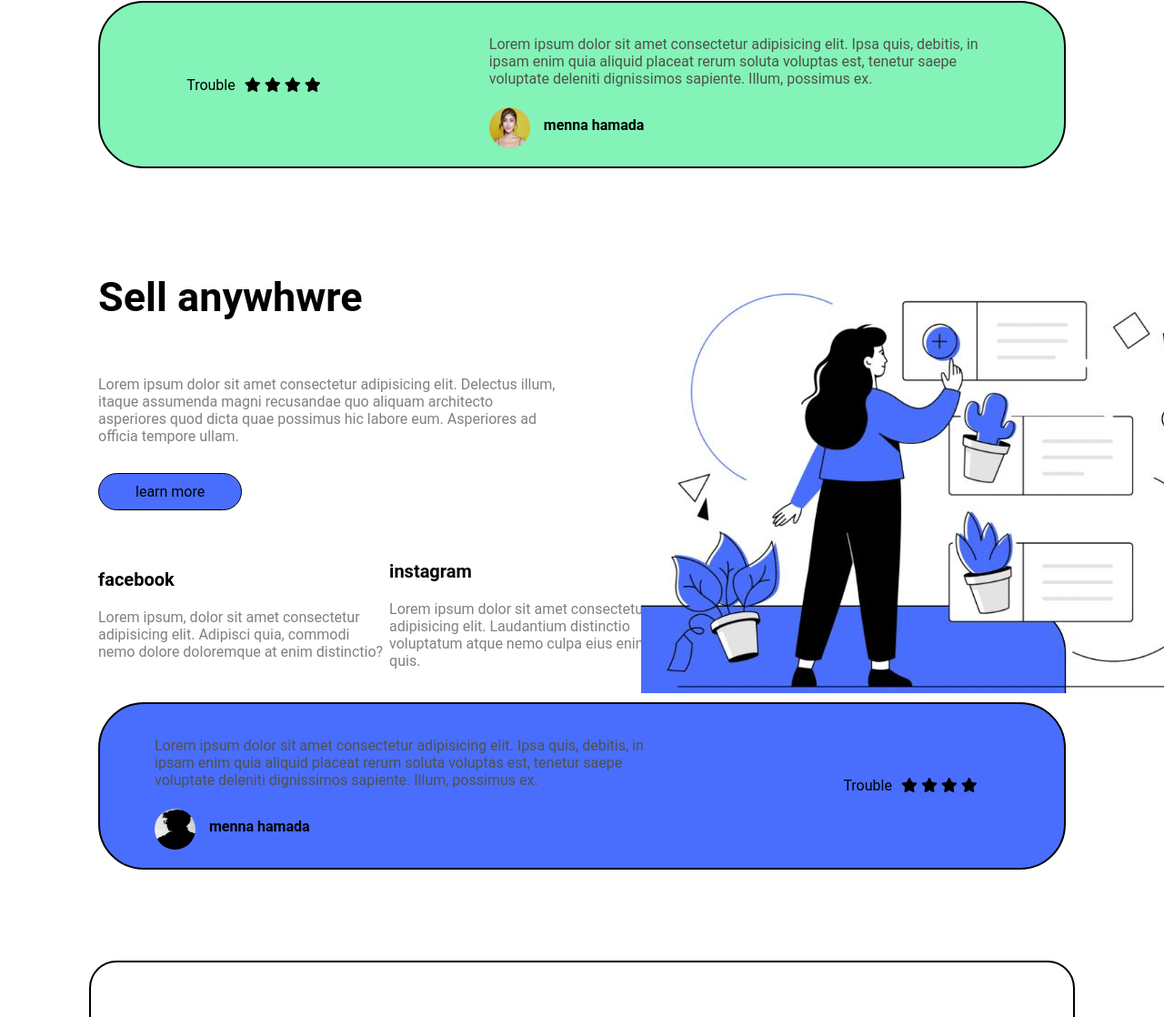
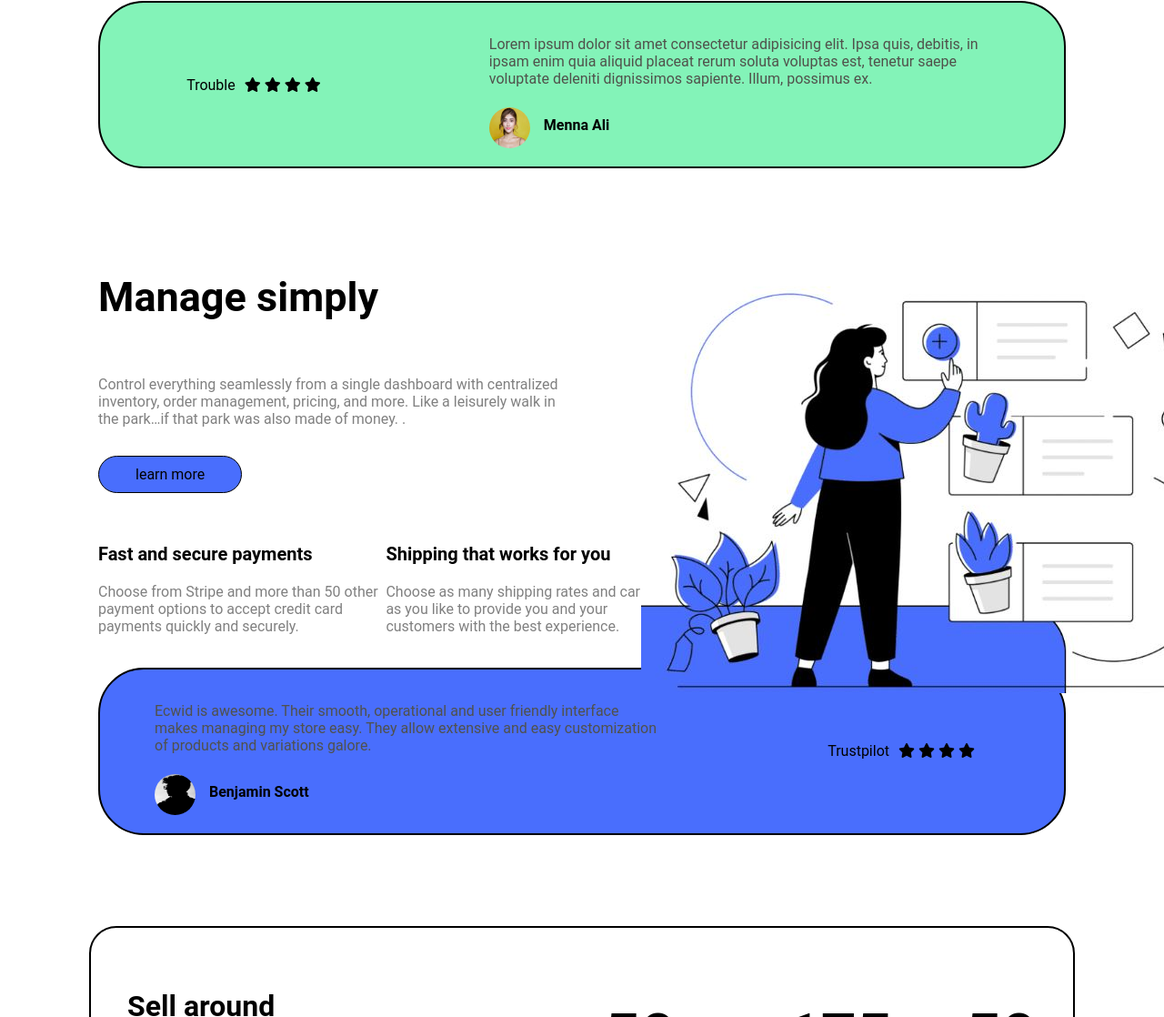
Before and after one commit to MennaHamadaElsba3i/ITI.Project, a plain HTML site: page index.html in a window 1280 px wide. Shown: the part 2311-3429 px from the top of the page at 91% size. Drawn offline with Linux system fonts and the light colour scheme.

Commit message:
Update index.html

```diff
--- a/index.html
+++ b/index.html
@@ -101,7 +101,7 @@
                          dignissimos sapiente. Illum, possimus ex.</p>
                     <div class="char">
                          <img src="./imgs/pexels-moh-adbelghaffar-771742.jpg" alt="">
-                         <p>menna hamada</p>
+                         <p>Ahmed Ali</p>
                     </div>
                </div>
                <div class="rate">
@@ -159,7 +159,7 @@
                          dignissimos sapiente. Illum, possimus ex.</p>
                     <div class="char">
                          <img src="./imgs/pexels-pixabay-415829.jpg" alt="">
-                         <p>menna hamada</p>
+                         <p>Menna Ali</p>
                     </div>
                </div>
           </div>
@@ -167,21 +167,24 @@
      <div class="msell">
           <div class="text">
                <div class="anywhere">
-                    <h4>Sell anywhwre</h4>
-                    <p class="any-disc">Lorem ipsum dolor sit amet consectetur adipisicing elit. Delectus illum, itaque
-                         assumenda magni recusandae quo aliquam architecto asperiores quod dicta quae possimus hic
-                         labore eum. Asperiores ad officia tempore ullam.</p>
+                    <h4>Manage simply</h4>
+                    <p class="any-disc">Control everything seamlessly from a single dashboard with centralized
+                         inventory, order management, pricing, and more. Like a leisurely walk in the park…if that park
+                         was also made of money.
+                         .</p>
                     <a href="">learn more</a>
                     <div class="plats">
                          <div class="face">
-                              <p class="tit">facebook</p>
-                              <p class="plat-disc">Lorem ipsum, dolor sit amet consectetur adipisicing elit. Adipisci
-                                   quia, commodi nemo dolore doloremque at enim distinctio?</p>
+                              <p class="tit">Fast and secure payments</p>
+                              <p class="plat-disc">Choose from Stripe and more than 50 other payment options to accept
+                                   credit card payments quickly and securely.
+                              </p>
                          </div>
                          <div class="insta">
-                              <p class="tit">instagram</p>
-                              <p class="plat-disc">Lorem ipsum dolor sit amet consectetur adipisicing elit. Laudantium
-                                   distinctio voluptatum atque nemo culpa eius enim quis.</p>
+                              <p class="tit">Shipping that works for you
+                              </p>
+                              <p class="plat-disc">Choose as many shipping rates and carriers as you like to provide you
+                                   and your customers with the best experience.</p>
                          </div>
                     </div>
                </div>
@@ -191,16 +194,16 @@
           </div>
           <div class="bar">
                <div class="main-text">
-                    <p class="text-disc">Lorem ipsum dolor sit amet consectetur adipisicing elit. Ipsa quis, debitis, in
-                         ipsam enim quia aliquid placeat rerum soluta voluptas est, tenetur saepe voluptate deleniti
-                         dignissimos sapiente. Illum, possimus ex.</p>
+                    <p class="text-disc">Ecwid is awesome. Their smooth, operational and user friendly interface makes managing my store easy. They allow extensive and easy customization of products and variations galore.
+</p>
                     <div class="char">
                          <img src="./imgs/pexels-moh-adbelghaffar-771742.jpg" alt="">
-                         <p>menna hamada</p>
+                         <p>Benjamin Scott
+</p>
                     </div>
                </div>
                <div class="rate">
-                    <p>Trouble</p>
+                    <p>Trustpilot</p>
                     <div class="stars">
                          <i class="fa-solid fa-star"></i>
                          <i class="fa-solid fa-star"></i>
```
Lines whose indentation alone changed are shown as unchanged.
